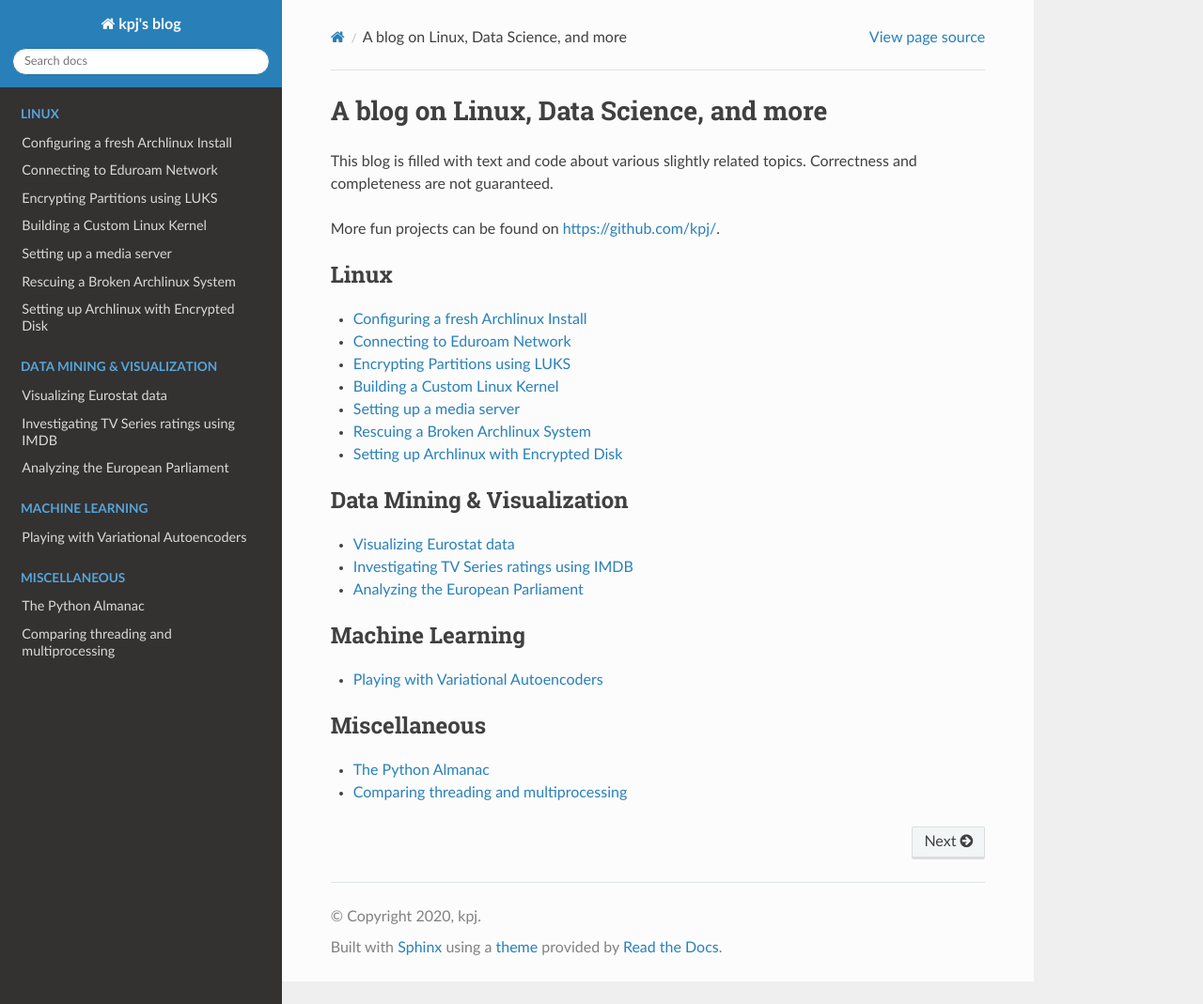
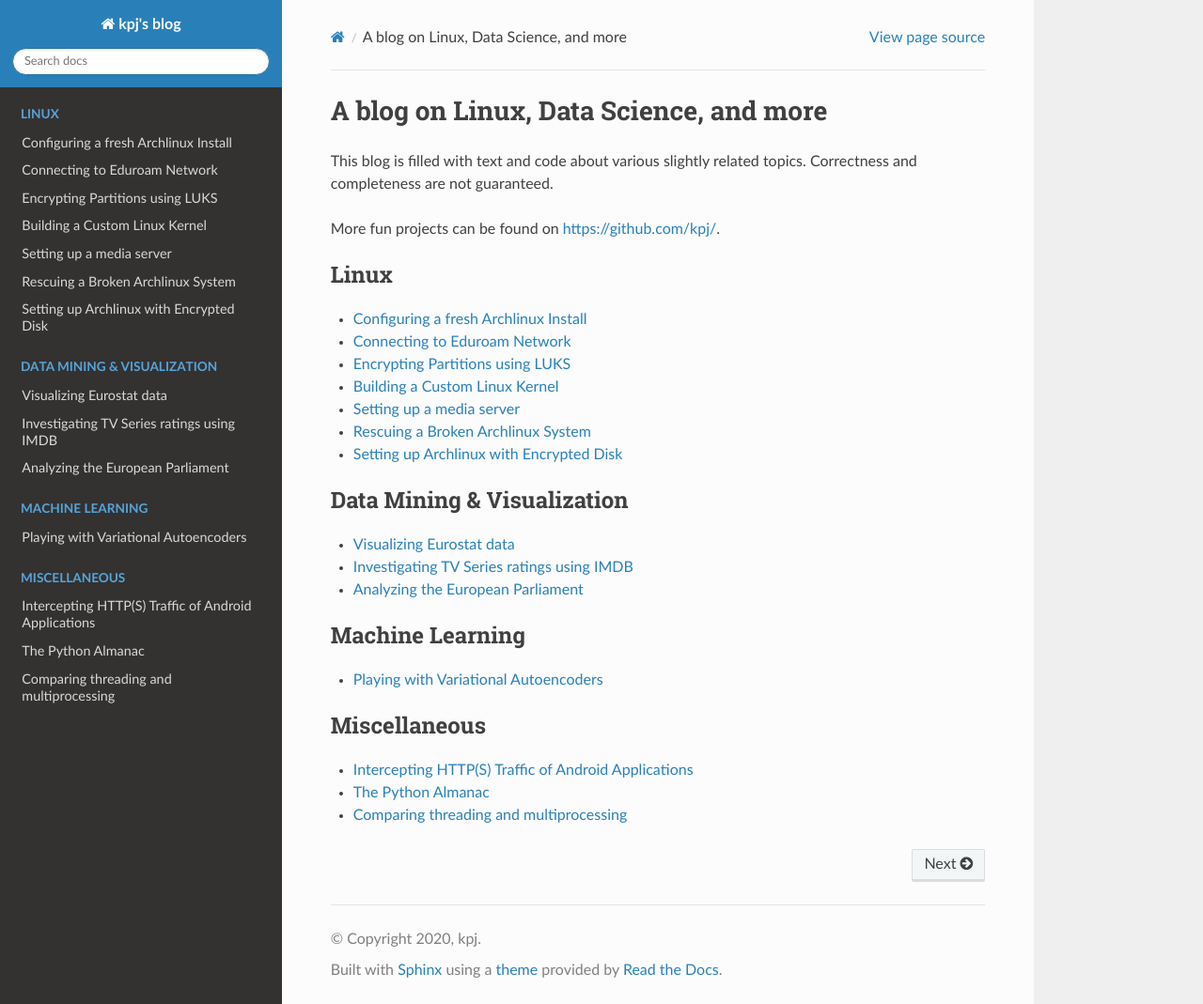
Before and after one commit to kpj/kpj.github.io, a Sphinx documentation site: the page built from source/index.rst, in a window 1280 px wide and 1069 px high. Shown: the whole window at 94% size. Built offline with Sphinx 7.4.7 and the Read the Docs theme 2.0.0, drawn with Linux system fonts in a browser that asks for light colours; some of the changed lines change nothing that is shown.

Commit message:
Add InterceptingHTTPTraffic entry

````diff
--- a/source/index.rst
+++ b/source/index.rst
@@ -41,5 +41,6 @@ More fun projects can be found on https://github.com/kpj/.
   :caption: Miscellaneous
   :maxdepth: 1
 
+  misc/InterceptingHTTPTraffic
   misc/PythonAlmanac
   misc/ThreadingVSMultiprocessing
--- /dev/null
+++ b/source/misc/InterceptingHTTPTraffic.md
@@ -0,0 +1,131 @@
+# Intercepting HTTP(S) Traffic of Android Applications
+
+In this post we will learn how to intercept HTTPS traffic of arbitrary Android applications.
+
+This is, of course, purely for research purposes and testing your own apps.
+
+
+## Before you start
+
+Make sure that the [Android SDK](https://developer.android.com/studio) is installed properly. Furthermore, install [mitmproxy](https://github.com/mitmproxy/mitmproxy).
+
+
+## Setting up the Emulator
+
+While it is possible to apply this technique to apps running on an actual phone, using an emulator makes it less likely to permanently mess up something important.
+
+Run `avdmanager` to open the device manager and create a new virtual device. The device definition (e.g. Pixel 2 vs Pixel 3) does not matter much.
+However, when selecting the system image, make sure to switch to the `x86 Images` tab and select a `Google APIs` target (and *not* `Google Play`). This is necessary to install SSL certificates to the system partition. Make sure to choose Android 9.0, i.e. APIs version 28.
+
+After finishing this process, your newly created virtual device should appear:
+```bash
+$ emulator -list-avds
+Pixel_3_XL_API_28
+```
+
+
+## Install SSL certificates
+
+In order to be able to intercept HTTPS traffic of apps, we need to install `mitmproxy`'s required SSL certificates as system certificates. This is due to how trusted certificates are handled since [Android Nougat](https://android-developers.googleblog.com/2016/07/changes-to-trusted-certificate.html).
+
+First, start the emulator with a writable system partition:
+```bash
+$ emulator -writable-system -avd Pixel_3_XL_API_28
+```
+
+Then restart `adb` with root permissions and mount `/system` as writable:
+```bash
+$ adb root
+$ adb remount
+```
+
+Finally install `mitmproxy`'s certificate:
+```bash
+$ ca="$HOME/.mitmproxy/mitmproxy-ca-cert.pem"
+$ hash=$(openssl x509 -noout -subject_hash_old -in "$ca")
+$ adb push "$ca" "/system/etc/security/cacerts/$hash.0"
+```
+
+Revoke root permissions afterwards:
+```bash
+$ adb unroot
+```
+
+
+## Test if everything worked
+
+Next, boot the emulator with an enabled HTTP proxy:
+```bash
+$ emulator -writable-system -http-proxy http://0.0.0.0:8080 -avd Pixel_3_XL_API_28
+```
+
+Try accessing the internet (open a webpage in the mobile browser, or use the google searchbar widget). It should not work.
+
+Now, start `mitmproxy` on your computer. Retry accessing the internet. It should work without issues.
+In addition, your requests (both HTTP and HTTPS) should appear in the `mitmproxy` view.
+
+
+## Install the app which you are interested in
+
+After compiling your open-source Android app of interest and generating an APK, install it as follows:
+```bash
+$ adb install App.apk
+```
+
+
+## Explore the hidden API
+
+Now we get to the fun part! While running `mitmproxy`, browse the app and investigate which kinds of network requests are being generated. Pay special attention to login mechanisms, and how access tokens and user ids are handled.
+
+
+### How to use mitmproxy
+
+The process of understanding how the API works can be sped up considerably by using the `mitmproxy` interface efficiently.
+
+Here is an overview of the most important controls:
+
+* Show help page: `[?]`
+* Save captured traffic to file: `[w]`, type `<path>`
+* Load saved traffic: `mitmproxy -r <path>`
+* [Filter traffic](https://docs.mitmproxy.org/stable/concepts-filters/): `[f]`, type `<filter expression>`
+    * match domain: `~d <domain>`
+    * match URL: `~u <term>`
+
+
+## Replicate API calls
+
+To swiftly confirm your understanding of the API, store the payload (in JSON format) in `data.json`:
+```json
+{
+    "param1": "value1",
+    "param2": "value2"
+}
+```
+
+Then execute `curl` with appropriate parameters:
+```bash
+$ curl \
+    <url> \
+    -X POST \
+    -H "Content-Type: application/json; charset=utf-8" \
+    -d @data.json
+```
+
+Once you have gained a good understanding, it is time to automate things using Python:
+```python
+import requests
+
+
+resp = requests.post(
+    '<url>',
+    headers={
+        'Content-Type': 'application/json; charset=utf-8'
+    },
+    json={
+        'param1': 'value1',
+        'param2': 'value2'
+    }
+)
+
+print(resp.json())
+```
````
